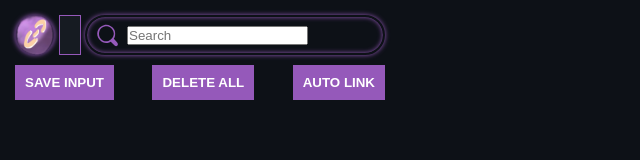
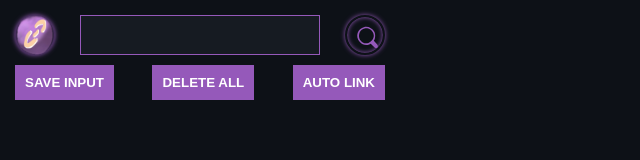
Before and after one commit to louisshakya/grabthelink-chrome-extension, a browser extension: page index.html in a window 1280 px wide. Shown: the whole page, without its empty margins (0-640 px from the left). Drawn offline with Linux system fonts and the light colour scheme.

Commit message:
modified search button and implemented the erase function

```diff
--- a/index.css
+++ b/index.css
@@ -32,8 +32,8 @@ body {
 }
 
 #input-el {
-    /* width: 65%; */
-    width: 0;
+    width: 65%;
+    /* width: 0; */
     padding: 10px;
     box-sizing: border-box;
     border: 1px solid #9559ba;
@@ -116,6 +116,7 @@ li a:hover {
     max-width: 400px;
     justify-content: space-between;
     padding: 5px;
+    overflow: hidden;
 }
 
 .link-icon {
@@ -128,7 +129,9 @@ li a:hover {
 }
 
 .search {
-    width: 300px;
+    position: relative;
+    width: 40px;
+    /* width: 300px; */
     height: 40px;
     background-color: hsl(216, 28%, 7%);
     border-radius: 40px;
@@ -138,17 +141,25 @@ li a:hover {
                 0px 0px 5px rgba(0, 0, 0, 0.1),
                 inset 0px 0px 5px #9559ba,
                 inset 0px 0px 5px rgba(0, 0, 0, 0.1);
-    display: flex;
-    align-items: center;
+    overflow: hidden;
+}
+.search-icon-div {
+    position: absolute;
+    top: 0;
+    left: 0;
+    width: 40px;
+    height: 40px;
+    z-index: 1000;
 }
 
 .search .search-svg {
-    position: relative;
+    position: absolute;
     top: 0;
     left: 0;
     width: 40px;
     height: 40px;
     cursor: pointer;
+    z-index: 1000;
 }
 
 #search-icon {
@@ -169,3 +180,56 @@ li a:hover {
     width: 0;
     opacity: 0;
 }
+
+
+.inputSearch {
+    position: relative;
+    width: 240px;
+    height: 40px;
+    left: 40px;
+    display: flex;
+    justify-content: center;
+    align-items: center;
+}
+
+#searchInput-el {
+    width: 100%;
+    height: 60%;
+    border: none;
+    outline: none;
+    font-size: 1rem;
+    padding: 10px 0;
+    padding-right: 25px;
+    background: none;
+    color: #9559ba;
+}
+
+.erase-icon-div{
+    position: absolute;
+    top: 80%;
+    transform: translateY(-73%);
+    width: 40px;
+    height: 40px;
+    border-radius: 30px;
+    cursor: pointer;
+    right: 5px;
+    display: flex;
+    justify-content: center;
+    align-items: center;
+}
+
+
+.erase-svg {
+    position: absolute;
+    top: 50%;
+    transform: translateY(-50%);
+    width: 30px;
+    height: 30px;
+    border-radius: 30px;
+    cursor: pointer;
+    visibility: hidden;
+}
+
+#erase-icon {
+    fill: #ff8400;
+}
--- a/index.html
+++ b/index.html
@@ -15,11 +15,18 @@
     <img class="link-icon" src="icon1.0.png" />
     <input type="text" id="input-el" />
     <div class="search">
-      <svg class="search-svg">
-        <use href="#search-img" />
-      </svg>
+      <div class="search-icon-div">
+        <svg class="search-svg">
+          <use href="#search-img" />
+        </svg>
+      </div>
       <div class="inputSearch">
         <input id="searchInput-el" type="text" placeholder="Search">
+      </div>
+      <div class="erase-icon-div">
+        <svg class="erase-svg">
+          <use href="#erase-img" />
+        </svg>
       </div>
     </div>
   </div>
@@ -33,7 +40,8 @@
   </div>
   <svg version="1.0" xmlns="http://www.w3.org/2000/svg" preserveAspectRatio="xMidYMid meet" style="display:none">
     <symbol id="search-img" viewBox="0 0 100.000000 100.000000">
-      <g id="search-icon" transform="translate(0.000000,100.000000) scale(0.100000,-0.100000)" fill="#000000" stroke="none">
+      <g id="search-icon" transform="translate(0.000000,100.000000) scale(0.100000,-0.100000)" fill="#000000"
+        stroke="none">
         <path d="M435 751 c-174 -44 -237 -239 -119 -370 67 -74 151 -97 239 -66 l39
         14 57 -54 c61 -58 74 -63 103 -42 34 25 23 64 -32 120 l-51 52 17 30 c22 41
         22 149 -1 191 -49 92 -161 148 -252 125z m97 -41 c75 -21 137 -102 138 -179 0
@@ -44,7 +52,8 @@
   </svg>
   <svg version="1.0" xmlns="http://www.w3.org/2000/svg" preserveAspectRatio="xMidYMid meet" style="display:none">
     <symbol id="erase-img" viewBox="0 0 100.000000 100.000000">
-      <g id="erase-icon" transform="translate(0.000000,100.000000) scale(0.100000,-0.100000)" fill="#000000" stroke="none">
+      <g id="erase-icon" transform="translate(0.000000,100.000000) scale(0.100000,-0.100000)" fill="#000000"
+        stroke="none">
         <path d="M560 680 l-62 -92 -55 61 c-56 62 -81 73 -104 45 -14 -18 -16 -14 54
         -100 27 -33 51 -64 53 -70 6 -13 -70 -135 -123 -201 -39 -47 -42 -86 -7 -91
         25 -4 87 62 141 150 20 32 39 58 44 58 4 0 43 -45 85 -101 66 -86 80 -100 103
@@ -54,4 +63,5 @@
     </symbol>
   </svg>
 </body>
+
 </html>
--- a/script.js
+++ b/script.js
@@ -2,17 +2,34 @@
 let myLinks = []
 let myTitles = []
 let inputTitles = []
+let isVisible = false
 const inputEl = document.getElementById("input-el")
 const ulEl = document.getElementById("ul-el")
 const inputButton = document.getElementById("input-btn")
 const deleteAll = document.getElementById("deleteAll-btn")
 const autoLinkButton = document.getElementById("auto-link-btn")
 const searchButton = document.querySelector(".search")
-const searchSvg = document.querySelector(".search-svg")
+const searchSvg = document.querySelector(".search-icon-div")
+const eraseSvg = document.querySelector(".erase-svg")
+const searchInput = document.getElementById("searchInput-el")
+
+eraseSvg.addEventListener("click", function() {
+    searchInput.value = ""
+})
 
 searchSvg.addEventListener("click",function() {
     searchButton.classList.toggle("active")
     inputEl.classList.toggle("active")
+    console.log(isVisible)
+    if (isVisible === false) {
+        eraseSvg.setAttribute("style","visibility: visible")
+        isVisible = true
+        console.log(isVisible)
+    } else {
+        eraseSvg.setAttribute("style","visibility: hidden")
+        isVisible = false
+        console.log(isVisible)
+    }
 })
 
 autoLinkButton.addEventListener("click", function(){
```
